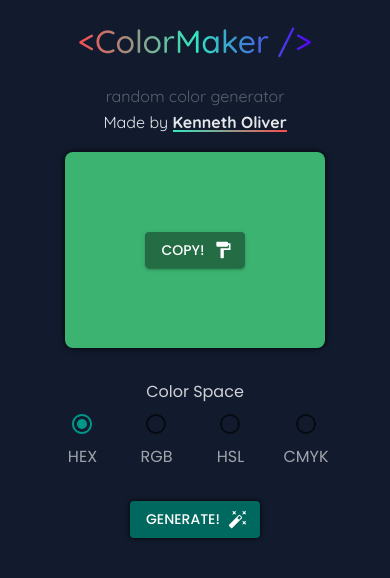
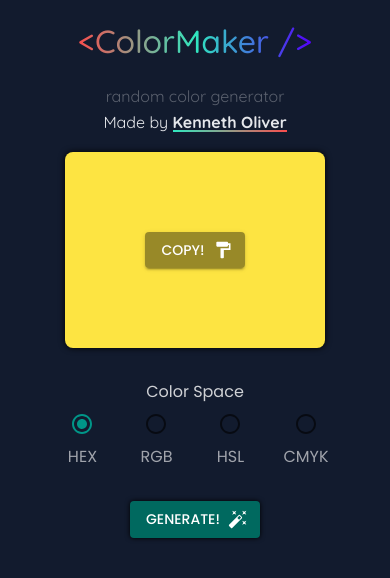
Before and after one commit to KennyOliver/colormaker, a React (Vite) app: page / in a window 390 px wide. Shown: the top 578 px of the page. Built offline with nearby package versions, Linux system fonts and the light colour scheme.

Commit message:
Changed the initial color from () to a pastel-ish yellow
Also took a screenshot via Chrome Dev Tools

preview_Chrome_iPhone_SE.png

and I'm using it as the preview in README.md

```diff
--- a/src/App.jsx
+++ b/src/App.jsx
@@ -10,7 +10,7 @@ import PaletteIcon from '@mui/icons-material/Palette';
 
 
 const App = () => {
-  const [hexColor, setHexColor]           = useState("#3CB371");
+  const [hexColor, setHexColor]           = useState("#FDE442");
   const [snackOpen, setSnackOpen]         = useState(false);
   const [snackColorMsg, setSnackColorMsg] = useState(hexColor);
   const [selectedRadio, setSelectedRadio] = useState("HEX");
```
Also changed, not shown: preview_Chrome_iPhone_SE.png (added), 1 other file (tests, documents, lock files or other folders).
